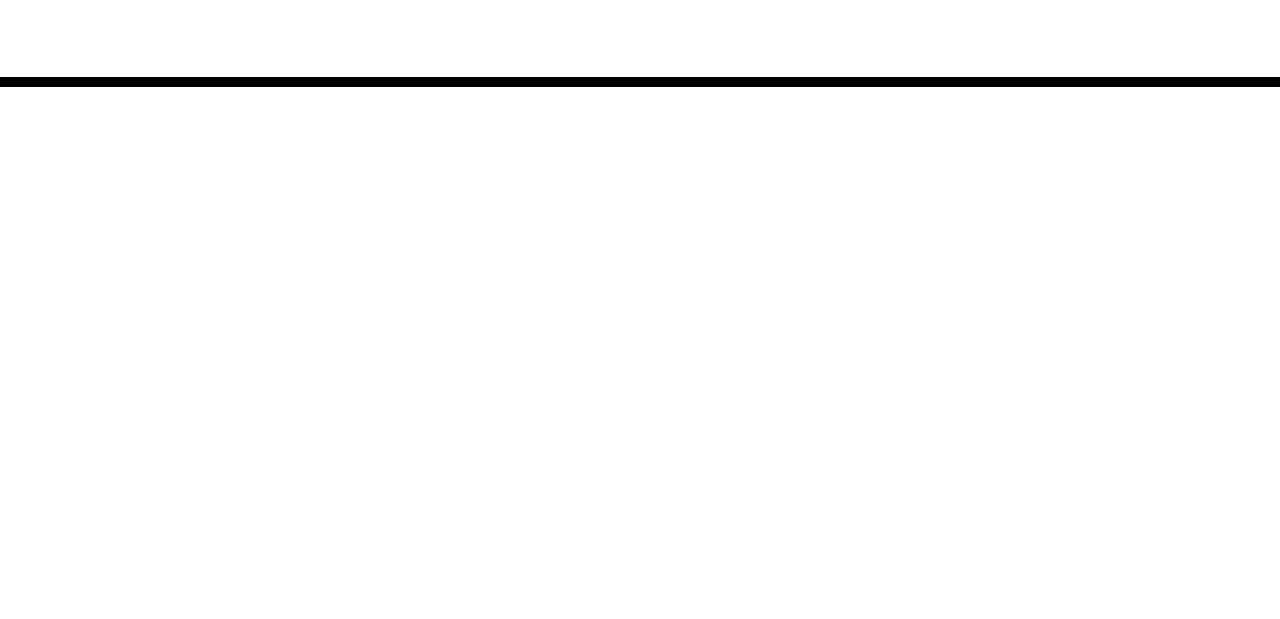
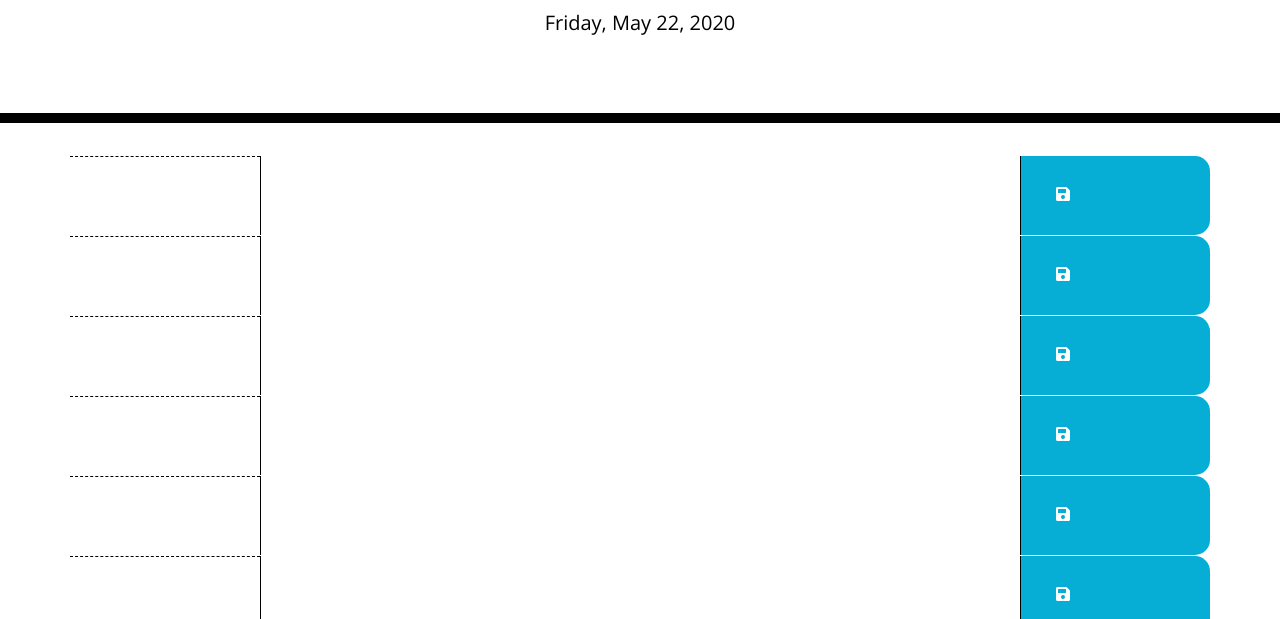
Before and after one commit to CrystaJeffcoat/Schedule-Calendar-Todo-List, a plain HTML site: page index.html in a window 1280 px wide. Shown: the part 181-800 px from the top of the page. Drawn offline with nearby package versions, Linux system fonts and the light colour scheme; files that its build step writes are made by us from their sources.

Commit message:
html added for single timeblock to be cloned using js

```diff
--- a/index.html
+++ b/index.html
@@ -18,7 +18,7 @@
       href="https://fonts.googleapis.com/css?family=Open+Sans&display=swap"
       rel="stylesheet"
     />
-    <link rel="stylesheet" href="style.css" />
+    <link rel="stylesheet" href="css_js/style.css" type="text/css"/>
     <title>Work Day Scheduler</title>
   </head>
 
@@ -29,10 +29,15 @@
       <p id="currentDay" class="lead"></p>
     </header>
     <div class="container">
-      <!-- Timeblocks go here -->
+      <div class="row">
+        <div class="col-2 hour"></div>
+        <textarea class="col-8 textArea" value= "9"></textarea>
+        <div class="col-2 saveBtn fas fa-save"></div>
+      </div>
     </div>
 
     <script src="https://code.jquery.com/jquery-3.4.1.min.js"></script>
     <script src="https://cdnjs.cloudflare.com/ajax/libs/moment.js/2.24.0/moment.min.js"></script>
+    <script src="css_js/script.js" type="text/javascript"></script>
   </body>
 </html>
```
